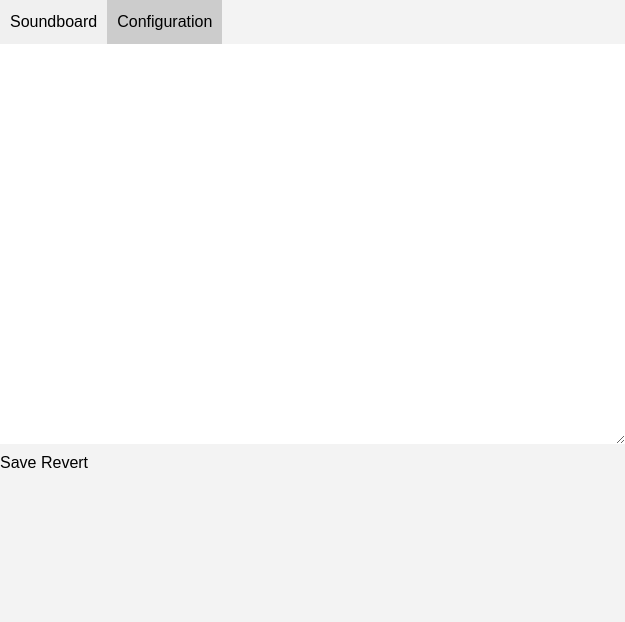
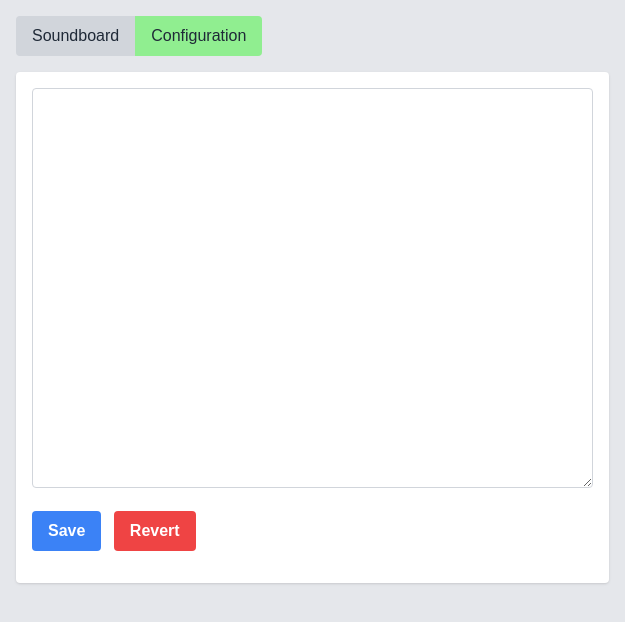
Before and after one commit to lostsidewalk/soundboard, an Electron app: page index.html in a window 625 px wide. Both pictures are taken after a click on the element "Configuration". Drawn offline with nearby package versions, Linux system fonts and the light colour scheme; files that its build step writes are made by us from their sources; no server answers.

Commit message:
Improved LAF

```diff
--- a/index.html
+++ b/index.html
@@ -7,27 +7,31 @@
   <link rel="stylesheet" href="dist/output.css">
 </head>
 
-<body>
-  <div class="container">
+<body class="bg-gray-200">
+  <div class="container mx-auto p-4">
     <!-- Tabs -->
-    <div class="tabs">
-      <div class="tab" id="soundboardTab">Soundboard</div>
-      <div class="tab" id="configTab">Configuration</div>
+    <div class="flex mb-4">
+      <div class="tab bg-gray-300 text-gray-800 py-2 px-4 rounded-l cursor-pointer active" id="soundboardTab">Soundboard</div>
+      <div class="tab bg-gray-300 text-gray-800 py-2 px-4 rounded-r cursor-pointer" id="configTab">Configuration</div>
     </div>
 
     <!-- Soundboard tab-->
-    <div class="tab-content" id="soundboardContent">
+    <div class="tab-content bg-white rounded shadow" id="soundboardContent">
       <!-- Dynamically populated -->
     </div>
 
     <!-- Config tab -->
-    <div class="tab-content" id="configContent">
-      <textarea id="configTextArea"></textarea>
+    <div class="tab-content bg-white rounded p-4 shadow hidden" id="configContent">
+      <textarea id="configTextArea" class="w-full p-2 border border-gray-300 rounded mb-4"></textarea>
       <div class="button-container">
-        <button id="saveButton">Save</button>
-        <button id="revertButton">Revert</button>
+        <button id="saveButton" class="mr-2 bg-blue-500 hover:bg-blue-700 text-white font-bold py-2 px-4 rounded">
+          Save
+        </button>
+        <button id="revertButton" class="bg-red-500 hover:bg-red-700 text-white font-bold py-2 px-4 rounded">
+          Revert
+        </button>
       </div>
-      <div id="configErrorContainer" />
+      <div id="configErrorContainer" class="mt-4"></div>
     </div>
 
   </div>
--- a/package.json
+++ b/package.json
@@ -1,7 +1,7 @@
 {
   "name": "soundboard",
   "version": "1.0.0",
-  "description": "",
+  "description": "A configurable soundboard, built using Electron.  Use `npm run build; npm run start` to start.",
   "main": "main.js",
   "scripts": {
     "build": "npx tailwindcss -i ./styles.css -o ./dist/output.css",
--- a/styles.css
+++ b/styles.css
@@ -15,58 +15,40 @@ body {
   margin: 0;
 }
 
-h1 {
-    color: #333;
-}
-
 #soundboardContent {
   display: flex;
   flex-direction: row;
   flex-wrap: wrap;
   margin: 1px;
-    gap: 1px;
+  gap: 10px;
 }
 
-#soundboardContent > button {
+#soundboardContent>button {
   background-color: #fff;
   border: 1px solid #ccc;
   cursor: pointer;
   width: 150px;
   height: 150px;
+  transition: all 0.3s ease-in-out;
+  border-radius: 4px;
+  border: 1px solid lightgrey;
+  padding: 2px;
+  margin: 15px;
 }
 
-#soundboardContent > button:hover {
-    background-color: #eee;
-    border: 1px solid black;
+#soundboardContent>button:hover {
+  transform: scale(1.1);
+  box-shadow: 0 0 10px rgba(0, 0, 0, 0.3);
 }
 
 /** tabbed interface **/
 
-.tabs {
-  display: flex;
-}
-
-.tab {
-  padding: 10px;
-  cursor: pointer;
-  background-color: #f0f0f0;
-  border-bottom: none;
-}
-
-.tab-content {
-  display: none;
-}
-
-.active {
-  background-color: #ccc;
-}
-
-.show {
-  display: block;
-}
 
 /** config text area **/
 #configTextArea {
   min-height: 50svh;
-  width: 100%;
 }
+
+.active {
+  background-color: lightgreen !important;
+}
```
Lines whose indentation alone changed are shown as unchanged.
